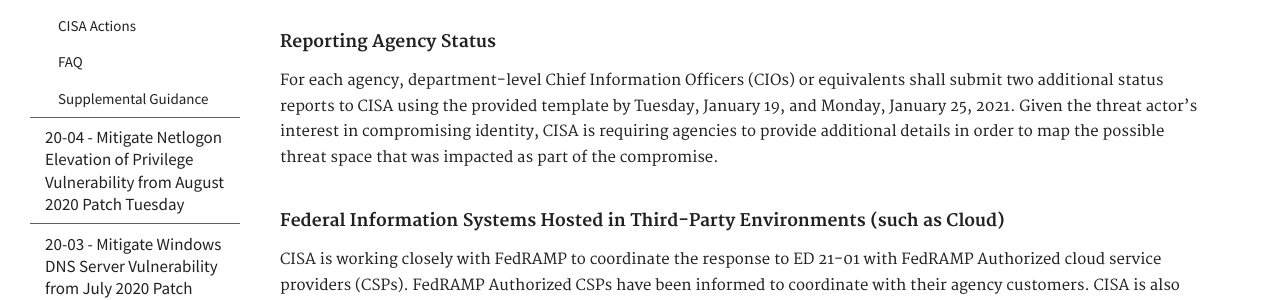
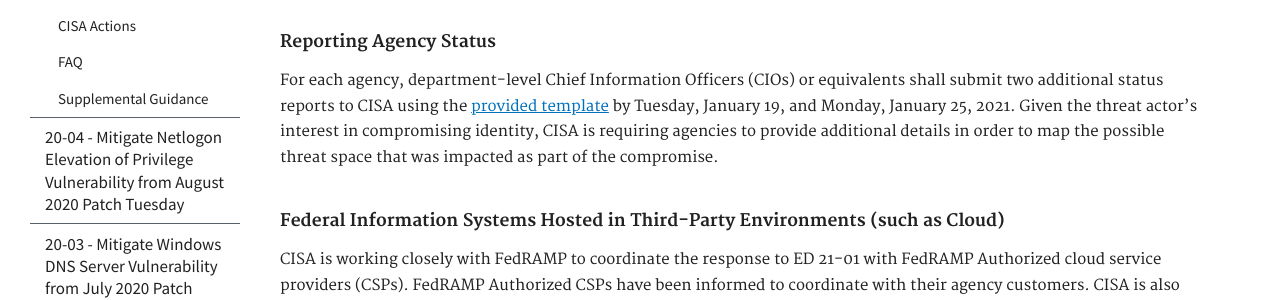
Before and after one commit to cisagov/cyber.dhs.gov, a Jekyll site: the page built from pages/ed-21-01.md, in a window 1280 px wide and 900 px high, scrolled down 7043 px. Shown: the part 189-489 px from the top of the window. Built offline with Jekyll 4.4.1, drawn with Linux system fonts in a browser that asks for light colours; part of the change alters nothing that is shown.

```diff
--- a/pages/ed-21-01.md
+++ b/pages/ed-21-01.md
@@ -193,7 +193,7 @@ As noted in CISA’s [Activity Alert AA20-352A](https://us-cert.cisa.gov/ncas/al
 
 #### Reporting Agency Status
 
-For each agency, department-level Chief Information Officers (CIOs) or equivalents shall submit two additional status reports to CISA using the provided template by Tuesday, January 19, and Monday, January 25, 2021. Given the threat actor’s interest in compromising identity, CISA is requiring agencies to provide additional details in order to map the possible threat space that was impacted as part of the compromise.
+For each agency, department-level Chief Information Officers (CIOs) or equivalents shall submit two additional status reports to CISA using the [provided template]({{ site.baseurl }}/assets/report/ed21-01status_v2.xlsx) by Tuesday, January 19, and Monday, January 25, 2021. Given the threat actor’s interest in compromising identity, CISA is requiring agencies to provide additional details in order to map the possible threat space that was impacted as part of the compromise.
 
 #### Federal Information Systems Hosted in Third-Party Environments (such as Cloud)
 
```
Also changed, not shown: 1 other file.
